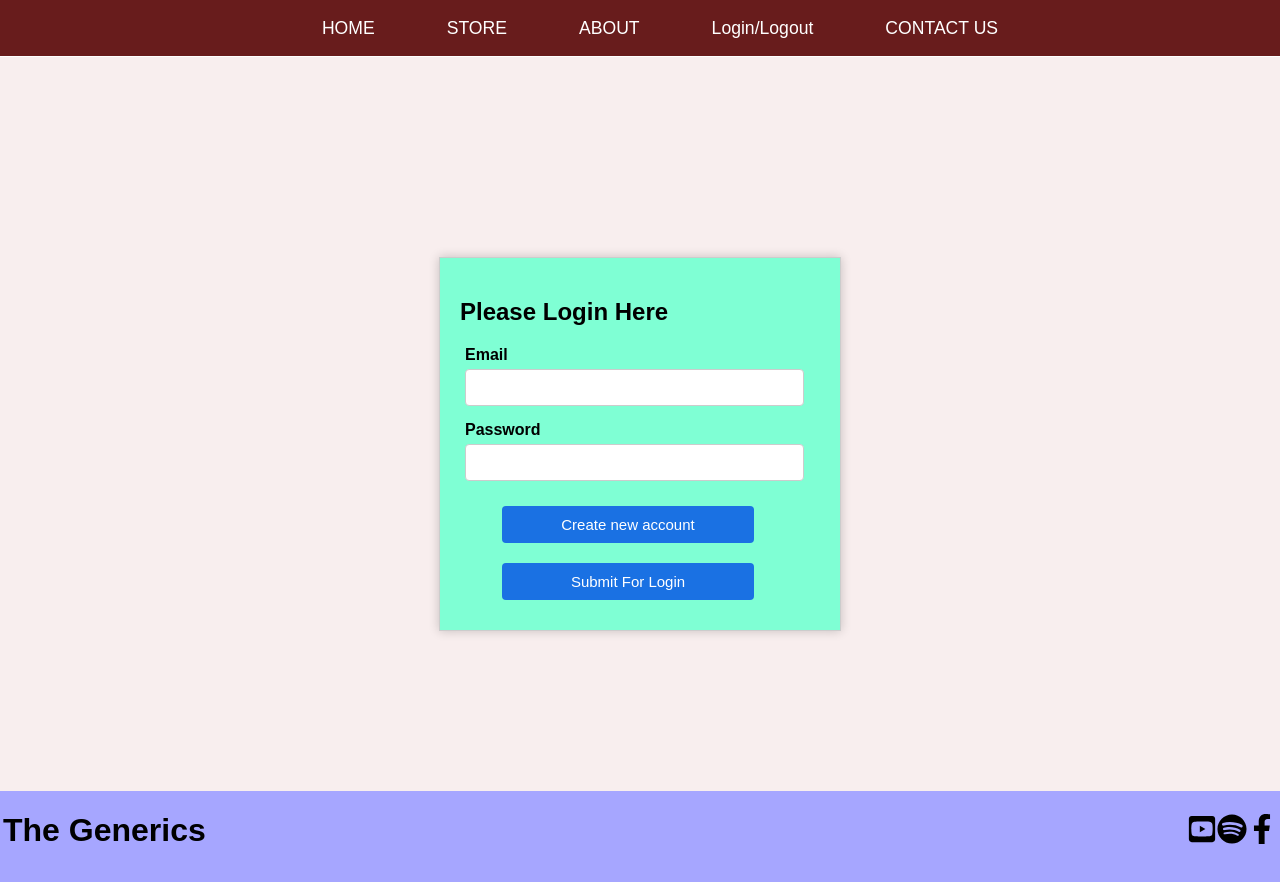
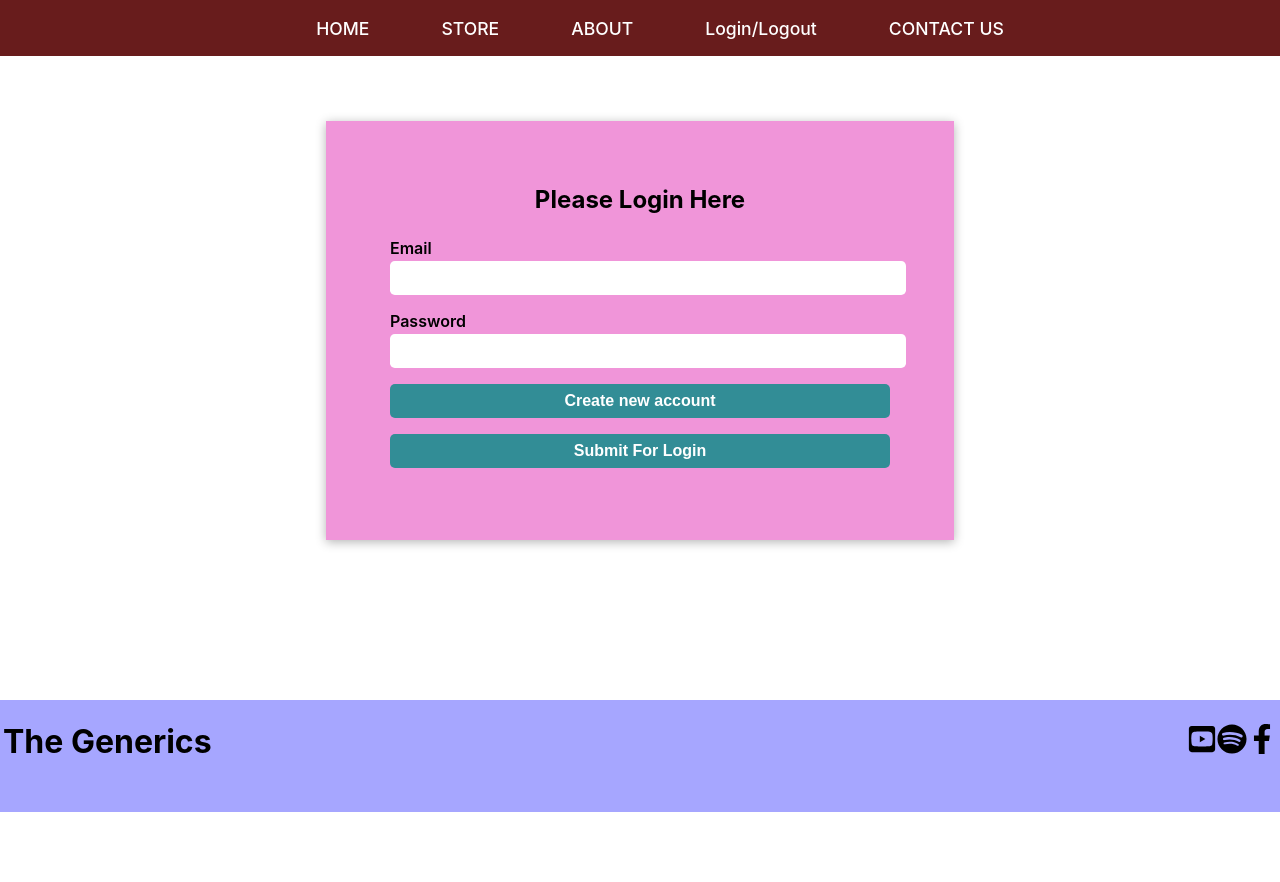
Before and after one commit to amarsrivastava68/E-Commerce-Application, a React (Create React App) app: page / in a window 1280 px wide. Shown: the top 882 px of the page. After the commit the page ends 812 px from the top, so only its background shows below. Built offline with nearby package versions, Linux system fonts and the light colour scheme; no server answers.

Commit message:
Configured firebase with the cart to add items and changed login css

```diff
--- a/src/components/Content/Content.js
+++ b/src/components/Content/Content.js
@@ -1,39 +1,28 @@
-import React, { useContext } from 'react'
-import classes from './Content.module.css'
-import Product from './SingleProduct'
-import CartContext from '../../store/cart-context'
-
+import React, { useContext } from "react";
+import classes from "./Content.module.css";
+import Product from "./SingleProduct";
+import CartContext from "../../store/cart-context";
 
 const Content = (props) => {
-  const cartCtx = useContext(CartContext)
-  console.log(cartCtx.products)
+  const cartCtx = useContext(CartContext);
+  console.log(cartCtx.products);
   return (
     <div className={classes.content}>
-      <button
-        className={classes.btn2}
-        onClick={
-          props.onClick}
-      >
+      <button className={classes.btn2} onClick={props.onClick}>
         cart ({cartCtx.items.length})
       </button>
       <h1 className={classes.h1}>MUSIC</h1>
       <div className={classes.products}>
-
-      {cartCtx.products.map((each) => (
+        {cartCtx.products.map((each) => (
           <Product key={each.title} item={each} />
         ))}
         {/* //{id, title, price, imageUrl, rating, description} */}
       </div>
-      <button
-        className={classes.btn}
-        onClick={() => {
-
-        }}
-      >
+      <button className={classes.btn} onClick={props.onClick}>
         See the cart
       </button>
     </div>
-  )
-}
+  );
+};
 
-export default Content
+export default Content;
--- a/src/components/Content/Content.module.css
+++ b/src/components/Content/Content.module.css
@@ -28,6 +28,9 @@
     top: 1rem;
     right: 1rem;
     z-index: 11;
+    background-color: aqua;
+    border-radius: 10%;
+    padding: 0.2%;
     /* margin-right: 2rem; */
     cursor: pointer;
     /* padding: 0.5rem; */
--- a/src/pages/LoginPage.module.css
+++ b/src/pages/LoginPage.module.css
@@ -1,87 +1,55 @@
-/* Main */
-
-body {
-    font-family: sans-serif;
-    background-color: #f8eeee;
-  }
-
-  /* Form */
-
 .form {
+  width: 100%;
+  /* min-height: 80vh; */
   display: flex;
-    flex-direction: column;
-    align-items: center;
   justify-content: center;
-    margin: 0 auto;
-    width: 100%;
-    max-width: 400px;
-    margin-top: 200px;
-    background-color: aquamarine;
-
+  margin: 4rem 0 10rem;
 }
 
 .formInside {
-    width: 90%;
-    padding: 20px;
-    border: 1px solid #ccc;
-    box-shadow: 0 0 10px rgba(0, 0, 0, 0.2);
+  padding: 4rem;
+  width: 500px;
+  display: flex;
+  flex-direction: column;
+  justify-content: center;
+  box-shadow: 0 2px 10px rgba(0, 0, 0, 0.3);
   align-items: center;
+  background: rgb(240, 149, 217);
 }
 
+.formInside h2 {
+  margin: 0 0 1rem 0;
+  padding: 0;
+}
 .enterVal {
-    margin-bottom: 10px;
+  margin: 0.5rem;
+  width: 100%;
 }
 
-  label {
-    font-size: 16px;
-    font-weight: bold;
-    align-items: center;
-    margin: 5px;
+.enterVal label {
+  display: block;
+  margin: 0 0 0.2rem 0;
+  font-weight: 600;
+  color: black;
 }
 
-  input {
-    width:88%;
-    padding: 10px;
-    border: 1px solid #ccc;
-    border-radius: 4px;
-    margin: 5px;
+.enterVal input {
+  width: 100%;
+  padding: 0.5rem;
+  border-style: none;
+  border-radius: 0.3rem;
+  font-size: 1rem;
 }
 
-  button {
-    width: 70%;
-    padding: 10px;
-    border: none;
-    border-radius: 4px;
-    background-color: #1a71e3;
+.formInside button {
+  width: 100%;
+  display: block;
+  background-color: rgb(50, 141, 150);
+  padding: 0.5rem;
+  font-size: 1rem;
   color: white;
-    cursor: pointer;
-    font-size: 15px;
-    align-self: right;
-    margin: 10px;
-    align-items: center;
-    margin-left: 42px;
+  font-weight: bold;
+  border-style: none;
+  border-radius: 5px;
+  margin: 0.5rem;
 }
-
-  /* Mobile devices */
-
-  @media (max-width: 768px) {
-    .form {
-      max-width: 300px;
-    }
-
-    .enterVal {
-      margin-bottom: 5px;
-    }
-
-    label {
-      font-size: 14px;
-    }
-
-    input {
-      padding: 5px;
-    }
-
-    button {
-      padding: 5px;
-    }
-  }
--- a/src/store/CartProvider.js
+++ b/src/store/CartProvider.js
@@ -46,12 +46,13 @@ const CartProvider = (props) => {
   const authCtx = useContext(AuthContext)
   const [items, setItems] = useState([])
   const [productsArr, setProductsArr] = useState(ProductsArr)
-  const url = `https://crudcrud.com/api/be933d90a0214690842289866dc3a78a/${authCtx.email}`
+  const url = `https://ecommerceproject-4cf8a-default-rtdb.firebaseio.com/${authCtx.email}.json`
 
   useEffect(() => {
     const fetchData = async () => {
       try {
         const response = await axios.get(url)
+        console.log(response.data)
         setItems(response.data)
       } catch (error) {
         console.log(error)
@@ -65,6 +66,7 @@ const CartProvider = (props) => {
     try {
       await axios.post(url, item)
       const response = await axios.get(url)
+      console.log(response.data)
       setItems(response.data)
     } catch (error) {
       console.log(error)
@@ -72,7 +74,7 @@ const CartProvider = (props) => {
   }
 
   const addItemToCartHandler = async (item) => {
-    const itemPresent = items.find((cartItem) => cartItem.title === item.title)
+    const itemPresent = (Object.values(obj).find((element) => element.title == item.title))
 
     if (itemPresent) {
       alert('This item is already added to the cart')
```
Lines whose indentation alone changed are shown as unchanged.
